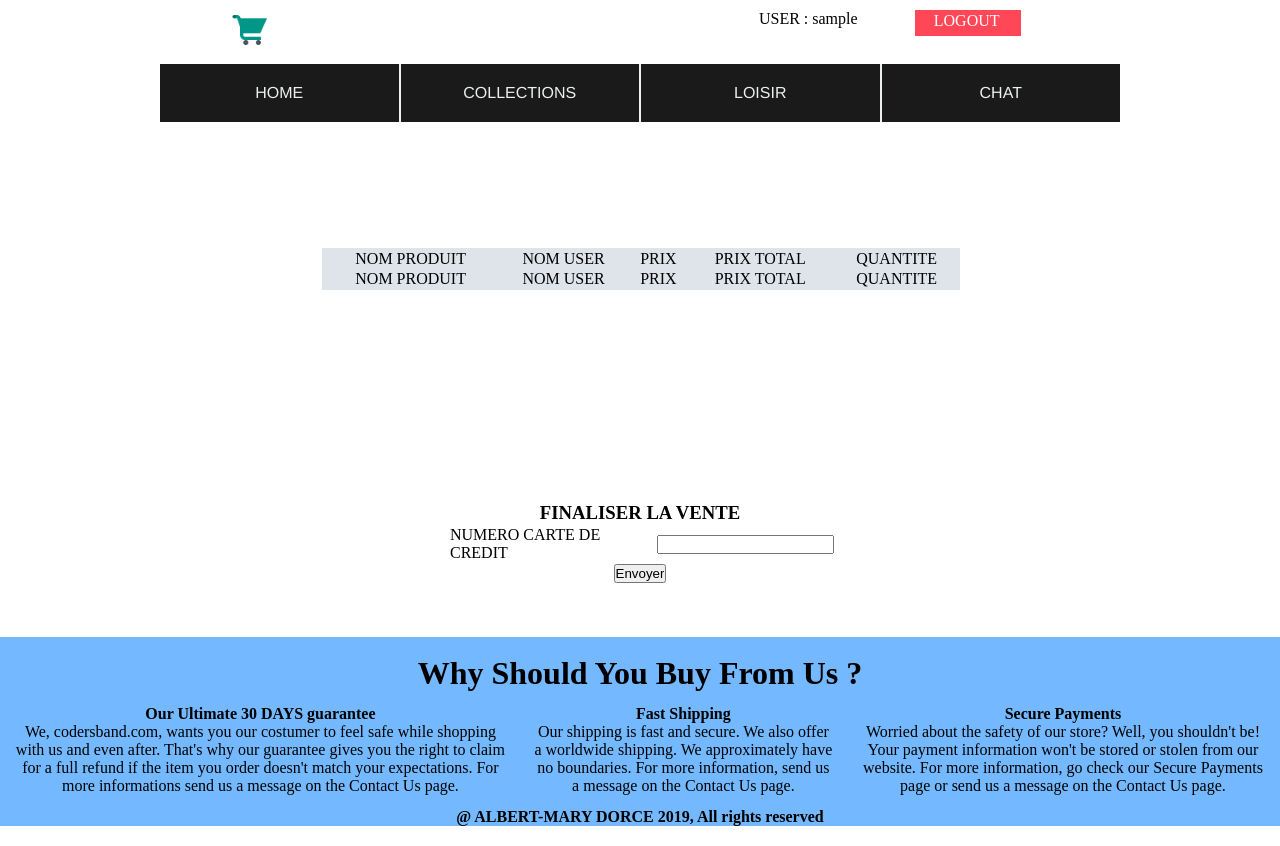
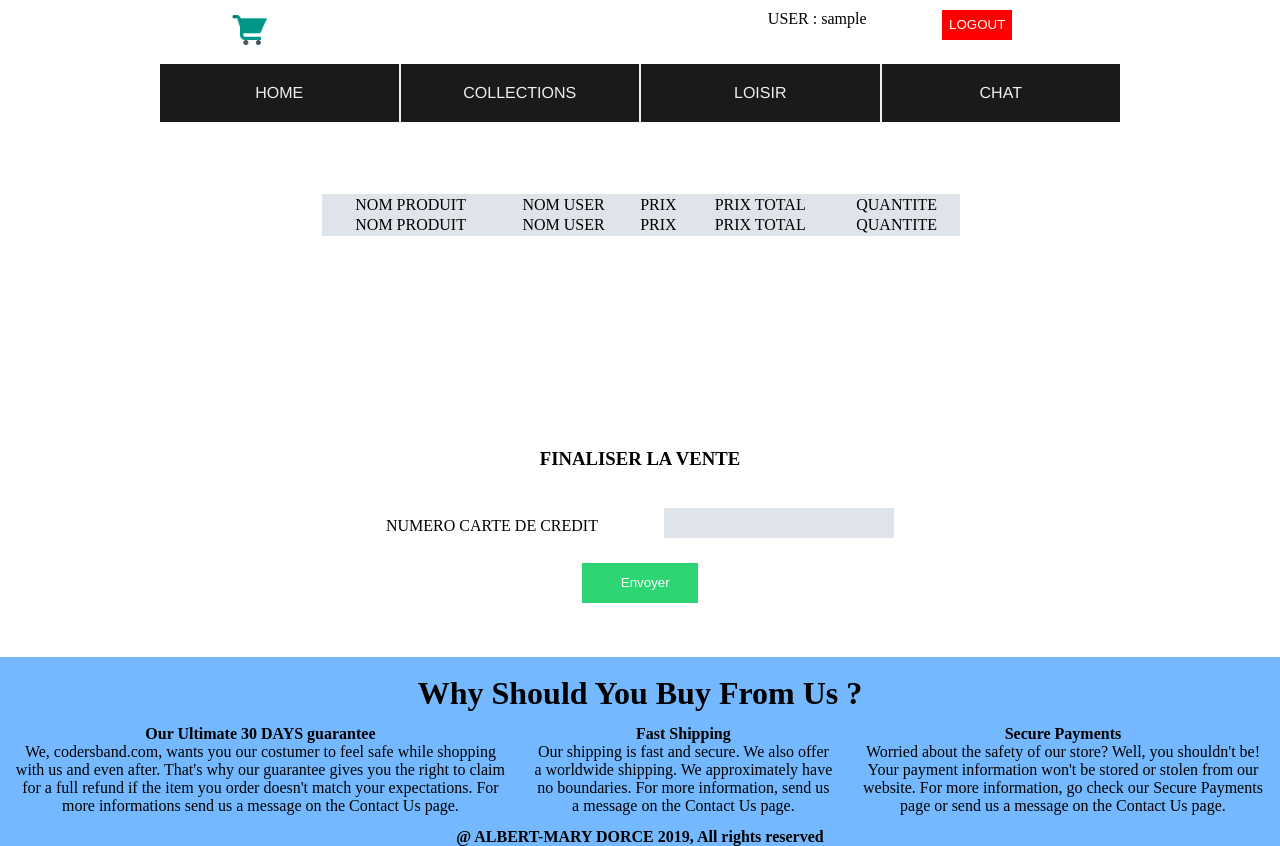
Before and after one commit to Albert4940/e-commerce, a PHP site: page /views/panier.php in a window 1280 px wide. Run offline with PHP 8.4, Linux system fonts and the light colour scheme; the visitor is signed in with stand-in values (Sample User, id 1); data comes from the database, SQL or seed files in the repository.

Commit message:
I update my button login and design the form card

```diff
--- a/views/collection_style.css
+++ b/views/collection_style.css
@@ -26,7 +26,7 @@ padding: 2%;
 	padding-left: 6%;
     padding-right: 6%;
     height: 30px;
-  	background-color: #55efc4;
+  	background-color: #2ed573;
     line-height: 20px;
     text-align: center;
      margin-right: 2%;
--- a/views/detail_style.css
+++ b/views/detail_style.css
@@ -46,7 +46,7 @@ table{
     font-size: 20px;
     color: white;
     font-weight: bold;
-	background-color: #32ff7e;
+	background-color: #2ed573;
 }
 #nomProd{
 	padding-left: 3%;
--- a/views/header.php
+++ b/views/header.php
@@ -8,9 +8,9 @@
                     //echo'<li id"nb" style="margin-right:7%;size:7px;margin-top:15px;"></li>';
                 echo '<div id="logbtn">';
                     if(isset($_SESSION['user']))
-                        echo'<div > USER : '.$_SESSION['user'].' </div id="logout"><a href="logout.php">LOGOUT</a>';
+                        echo'<div id="login"> USER : '.$_SESSION['user'].' </div id="logout"><a href="logout.php"><input type="button" id="home" value="LOGOUT" style="background-color:  red;"/></a>';
                     else
-                        echo'<div id="login"><a href="login.php">LOGIN</a></div>';
+                        echo'<div id="login"><a href="login.php"><input type="button" id="home" value="LOGIN" style="background-color:  #2ed573;"/></a></div>';
                      echo "</div>";
                 ?>
 
--- a/views/header_style.css
+++ b/views/header_style.css
@@ -16,22 +16,37 @@
 	flex-direction: row;
 	justify-content: space-around;
 	width: 25%;
+	cursor:pointer;
 }
 #logbtn>a
 {
-	 padding: 1%;
+	 /* padding: 1%;
     padding-right: 2%;
     height: 20px;
   	background-color: #ff4757;
     line-height: 15px;
     text-align: center;
     width: 30%;
-     /*margin-right: 2%;*/
+    margin-right: 2%;
     border: 0 solid black;
     color: white;
     text-decoration: none;
     size: auto;
-    text-decoration: none;
+    ;*/
+    text-decoration: none
+}
+#home
+{
+	 padding-left: 6%;
+    padding-right: 6%;
+    height: 30px;
+
+    line-height: 20px;
+    text-align: center;
+     margin-right: 0%;
+    border: 0 solid black;
+    color: white;
+    width: 70px;
 }
 /*hiding label and checkbox*/
 input[type=checkbox],
@@ -92,7 +107,7 @@ body{
 }
 
 /*giving style for mobile*/
-#logout
+/*#logout*/
 {
 	 padding-left: 6%;
     padding-right: 6%;
@@ -116,7 +131,7 @@ body{
 }
 
 
-#login
+/*#login*/
 {
 	 padding-left: 6%;
     padding-right: 9.5%;
--- a/views/login_style.css
+++ b/views/login_style.css
@@ -34,7 +34,7 @@ table{
 
 }
 #btn1{
-	background-color: #32ff7e;
+	background-color: #2ed573;
 }
 #btn2{
 	background-color: #74b9ff;
--- a/views/panier.php
+++ b/views/panier.php
@@ -13,7 +13,7 @@ require_once("verification.php")
 </head>
 <body>
 	<?php require_once("header.php")?>
-	<br><br><br><br><br><br><br><section id="sectionPanier">
+	<br><br><br><br><section id="sectionPanier">
 
 		<div id="listProduit">
 			<table >
@@ -29,14 +29,14 @@ require_once("verification.php")
 		</div>
 		<br><br><br>
 		<center><h3>FINALISER LA VENTE</h3></center>
-		<form action="" method="post">
-        <center><table>
+		<br><br><form action="" method="post">
+        <center><table id="infocard">
              <tr style="width: 100%"><td>NUMERO CARTE DE CREDIT</td><td><input type="text" name="message" id="message" style="width: 100%" required /></td></tr>
 
 
 
     </table></center>
-     <center><input type="submit" value="Envoyer" name="achat" /></center>
+     <br><center><input type="submit" value="Envoyer" name="achat" id="btn" placeholder="3444-000-999" /></center>
     </form>
     <?php
     	if(isset($_POST['achat'])){
--- a/views/panier_style.css
+++ b/views/panier_style.css
@@ -33,3 +33,30 @@ section{
 table{
 	width: 30%;
 }
+
+#btn
+{
+
+	 padding-left: 3%;
+    padding-right: 6%;
+    height: 40px;
+
+    line-height: 20px;
+    text-align: center;
+     margin-right: 0%;
+    border: 0 solid black;
+    color: white;
+    width: 70px;
+    background-color:  #2ed573;
+}
+td>input,select{
+	border: 0 solid black;
+	background-color: #dfe4ea;
+	margin-bottom: 5px;
+	 text-align: center;
+	height: 30px;
+	width: 100%;
+}
+#infocard{
+	width: 40%;
+}
--- a/views/register_style.css
+++ b/views/register_style.css
@@ -44,7 +44,7 @@ table{
 
 }
 #btn1{
-	background-color: #34495e;
+	background-color: #2ed573;
 }
 #btn2{
 	background-color: #ff4757;
```
